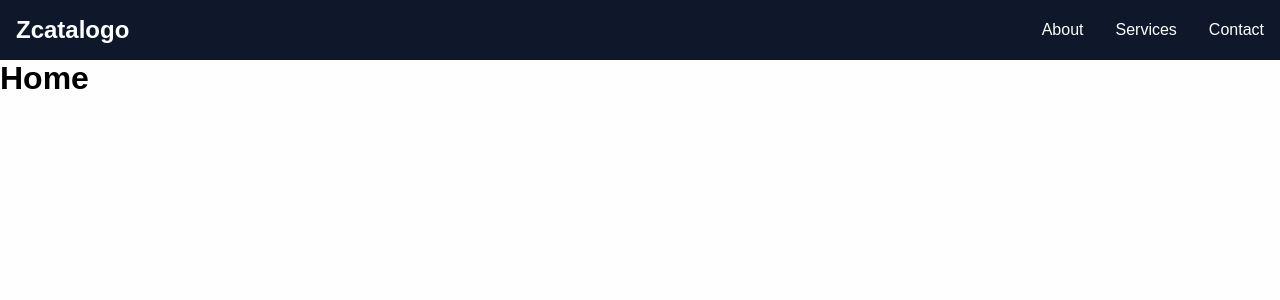
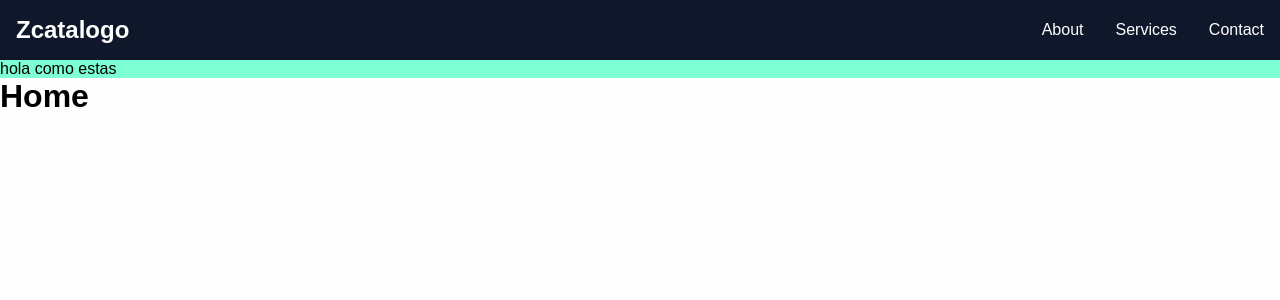
Before and after one commit to N3F1L1M/Frontend, a React (Vite) app: page / in a window 1280 px wide. Shown: the top 300 px of the page. Built offline with nearby package versions, Linux system fonts and the light colour scheme.

Commit message:
Barra de busqueda 1.1

```diff
--- a/src/App.jsx
+++ b/src/App.jsx
@@ -1,6 +1,10 @@
 import { Route, Routes } from "react-router-dom";
+
 import "./App.css";
+
 import { Navbar } from "./components/Navbar";
+import Barradebusqueda from "./components/Barradebusqueda";
+
 
 import { About, Contact, Home, Services } from "./pages";
 
@@ -10,6 +14,7 @@ function App() {
 
 
       <Navbar />
+      <Barradebusqueda />
 
 
 
--- a/src/components/Barradebusqueda.jsx
+++ b/src/components/Barradebusqueda.jsx
@@ -0,0 +1,16 @@
+import React from "react";
+import "./css/Barradebusqueda.css";
+
+
+
+
+
+const Barradebusqueda = () => {
+  return <div>hola como estas</div>;
+
+
+};
+
+
+
+export default Barradebusqueda;
--- a/src/components/css/Barradebusqueda.css
+++ b/src/components/css/Barradebusqueda.css
@@ -0,0 +1,4 @@
+div {
+    background-color: aquamarine;
+
+}
```
